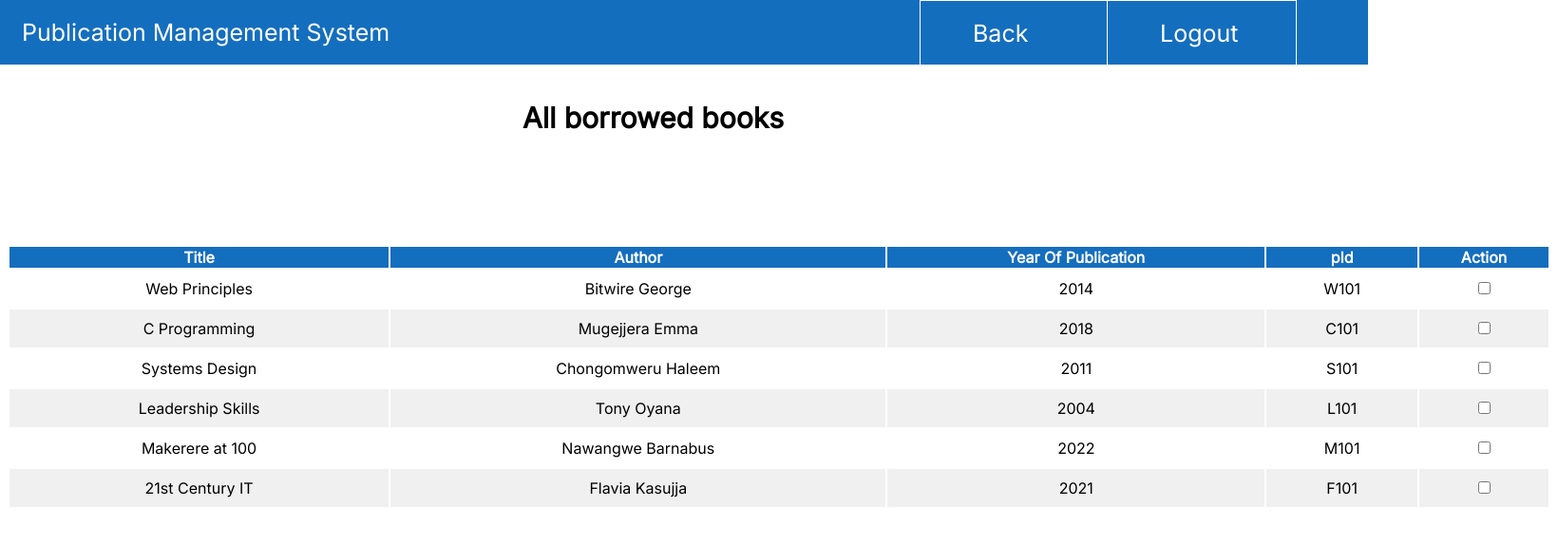
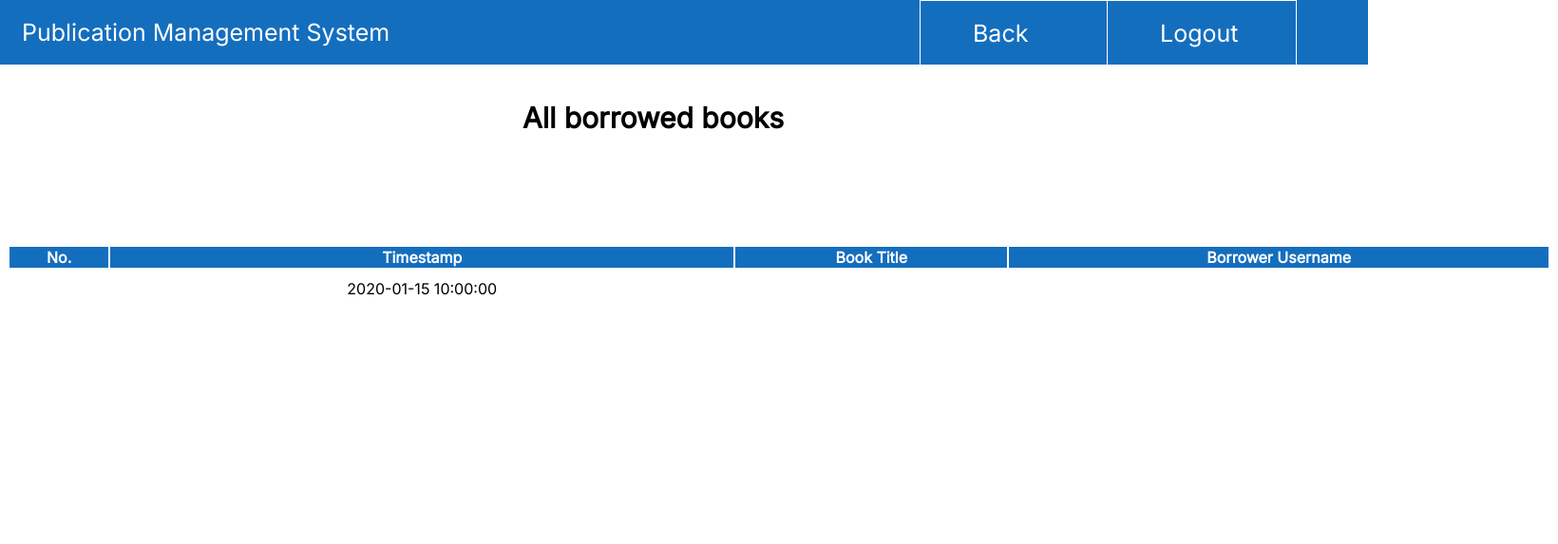
Before and after one commit to Tuyishimire-Bertrand/Publication_Management_System, a PHP site: page /report.php in a window 1640 px wide. Shown: the top 573 px of the page at 95% size. Run offline with PHP 8.4, Linux system fonts and the light colour scheme; tables that the repository leaves empty hold one stand-in row (values such as "Sample post"); data that the repository does not hold is empty.

Commit message:
Feature Implementation 3 1. Borrowing 2. Borrow report

```diff
--- a/logout.php
+++ b/logout.php
@@ -1,5 +1,8 @@
 <?php
+
 	session_start();
 	session_destroy();
 	header('location: index.php');
+
+
 ?>
--- a/report.php
+++ b/report.php
@@ -1,4 +1,10 @@
-<?php session_start(); ?>
+<?php session_start();
+include 'conn.php';
+$sql = "SELECT * from borrows";
+$result=$conn->prepare($sql);
+$result->execute();
+$row=0;
+?>
 <!DOCTYPE html>
 <html lang="en">
 
@@ -34,56 +40,29 @@
         <table class="reportTable">
             <thead>
                 <tr>
-                    <th>Title</th>
-                    <th>Author</th>
-                    <th>Year Of Publication</th>
-                    <th>pId</th>
-                    <th>Action</th>
+                    <th>No.</th>
+                    <th>Timestamp</th>
+                    <th>Book Title</th>
+                    <th>Borrower Username</th>
                 </tr>
             </thead>
             <tbody>
+                <?php while ($list=$result->fetch(PDO::FETCH_ASSOC)) { ?>
                 <tr>
-                    <td>Web Principles</td>
-                    <td>Bitwire George</td>
-                    <td>2014</td>
-                    <td>W101</td>
-                    <td><input type="checkbox"></td>
+                    <td>
+                        <?php echo $list['id']; ?>
+                    </td>
+                    <td>
+                        <?php echo $list['timestamp']; ?>
+                    </td>
+                    <td>
+                        <?php echo $list['title']; ?>
+                    </td>
+                    <td>
+                        <?php echo $list['username']; ?>
+                    </td>
                 </tr>
-                <tr>
-                    <td>C Programming</td>
-                    <td>Mugejjera Emma</td>
-                    <td>2018</td>
-                    <td>C101</td>
-                    <td><input type="checkbox"></td>
-                </tr>
-                <tr>
-                    <td>Systems Design</td>
-                    <td>Chongomweru Haleem</td>
-                    <td>2011</td>
-                    <td>S101</td>
-                    <td><input type="checkbox"></td>
-                </tr>
-                <tr>
-                    <td>Leadership Skills</td>
-                    <td>Tony Oyana</td>
-                    <td>2004</td>
-                    <td>L101</td>
-                    <td><input type="checkbox"></td>
-                </tr>
-                <tr>
-                    <td>Makerere at 100</td>
-                    <td>Nawangwe Barnabus</td>
-                    <td>2022</td>
-                    <td>M101</td>
-                    <td><input type="checkbox"></td>
-                </tr>
-                <tr>
-                    <td>21st Century IT</td>
-                    <td>Flavia Kasujja</td>
-                    <td>2021</td>
-                    <td>F101</td>
-                    <td><input type="checkbox"></td>
-                </tr>
+                <?php } ?>
             </tbody>
         </table>
     </body>
```
Also changed, not shown: add.php (+0 -34 lines), core.php (+50 -10 lines), index.php (+4 -65 lines), pms.php (+7 -7 lines), signin.php (+6 -1 lines).
